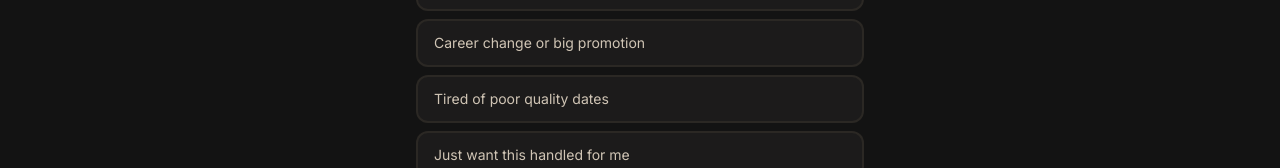
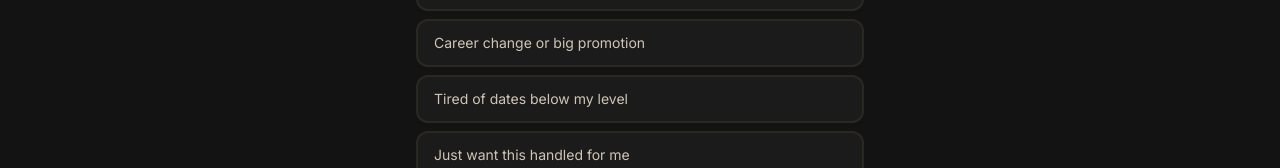
Before and after one commit to ryanangel6987-pixel/Matchmaking, a Next.js app: page /apply in a window 1280 px wide. Shown: the part 353-521 px from the top of the page. Built offline with nearby package versions, Linux system fonts and the light colour scheme.

Commit message:
fix: 'Tired of poor quality dates' → 'Tired of dates below my level'

```diff
--- a/components/apply/application-form.tsx
+++ b/components/apply/application-form.tsx
@@ -234,7 +234,7 @@ export function ApplicationForm() {
               <Pill value="new_city" selected={lifeWindow} onSelect={setLifeWindow}>Moved to a new city recently</Pill>
               <Pill value="milestone" selected={lifeWindow} onSelect={setLifeWindow}>Hitting a milestone birthday</Pill>
               <Pill value="career" selected={lifeWindow} onSelect={setLifeWindow}>Career change or big promotion</Pill>
-              <Pill value="frustrated" selected={lifeWindow} onSelect={setLifeWindow}>Tired of poor quality dates</Pill>
+              <Pill value="frustrated" selected={lifeWindow} onSelect={setLifeWindow}>Tired of dates below my level</Pill>
               <Pill value="handled" selected={lifeWindow} onSelect={setLifeWindow}>Just want this handled for me</Pill>
               <Pill value="curious" selected={lifeWindow} onSelect={setLifeWindow}>Just curious</Pill>
             </div>
```
